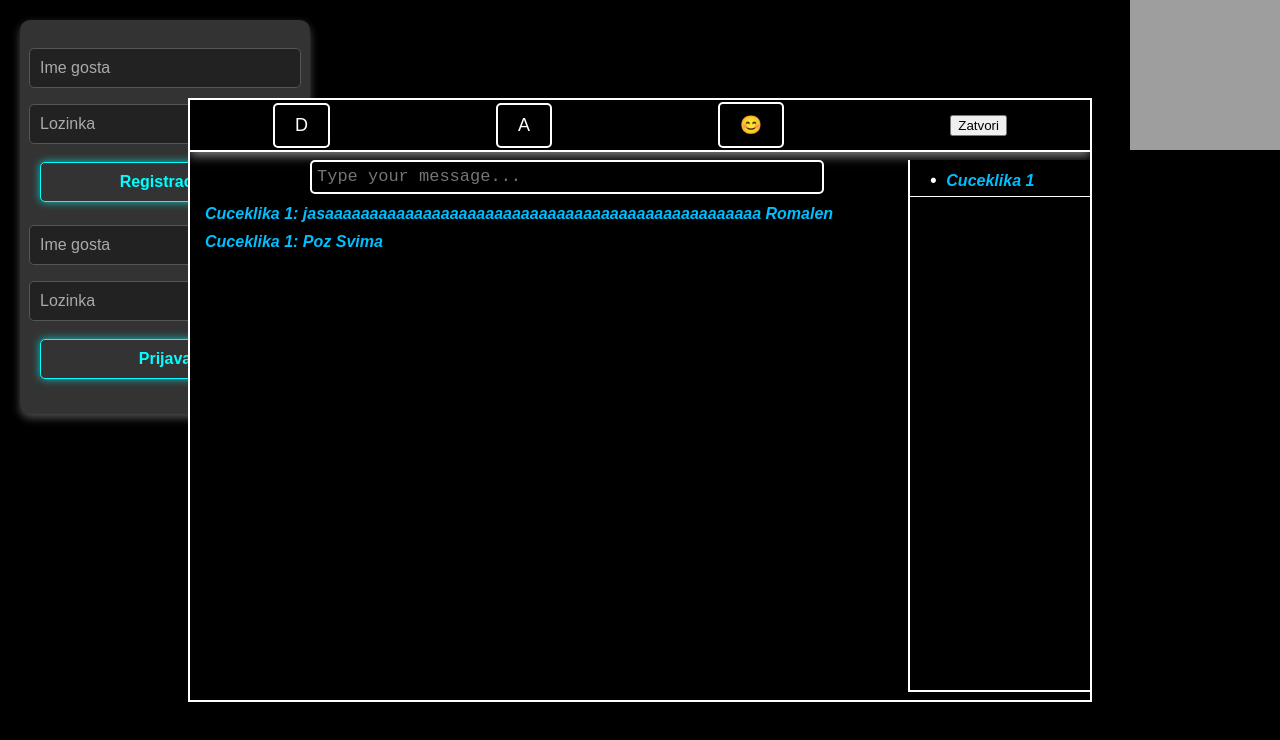
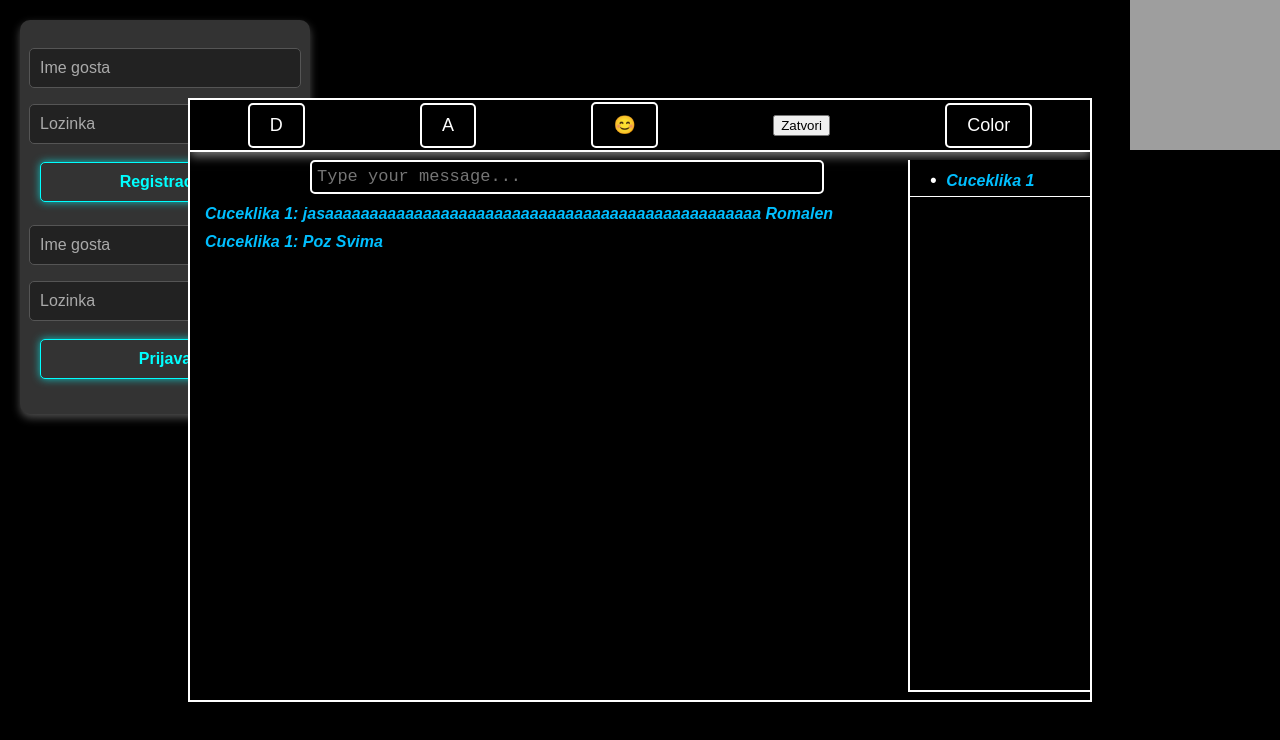
Before and after one commit to amateur5/TESTGALAKSIJA, a website: page public/index.html in a window 1280 px wide. Drawn offline with nearby package versions, Linux system fonts and the light colour scheme; grey boxes are pictures that could not be loaded.

Commit message:
Update index.html

```diff
--- a/public/index.html
+++ b/public/index.html
@@ -35,6 +35,8 @@
         <button class="toolbarBtn" id="smilesBtn">😊</button>
        <button id="closeModal">Zatvori</button>
 
+        <button class="toolbarBtn" id="colorBtn">Color</button>
+        <input type="color" id="colorPicker" style="display: none;"> <!-- Skriveni color picker -->
     </div>
 
     <div id="messageArea"></div>
```
